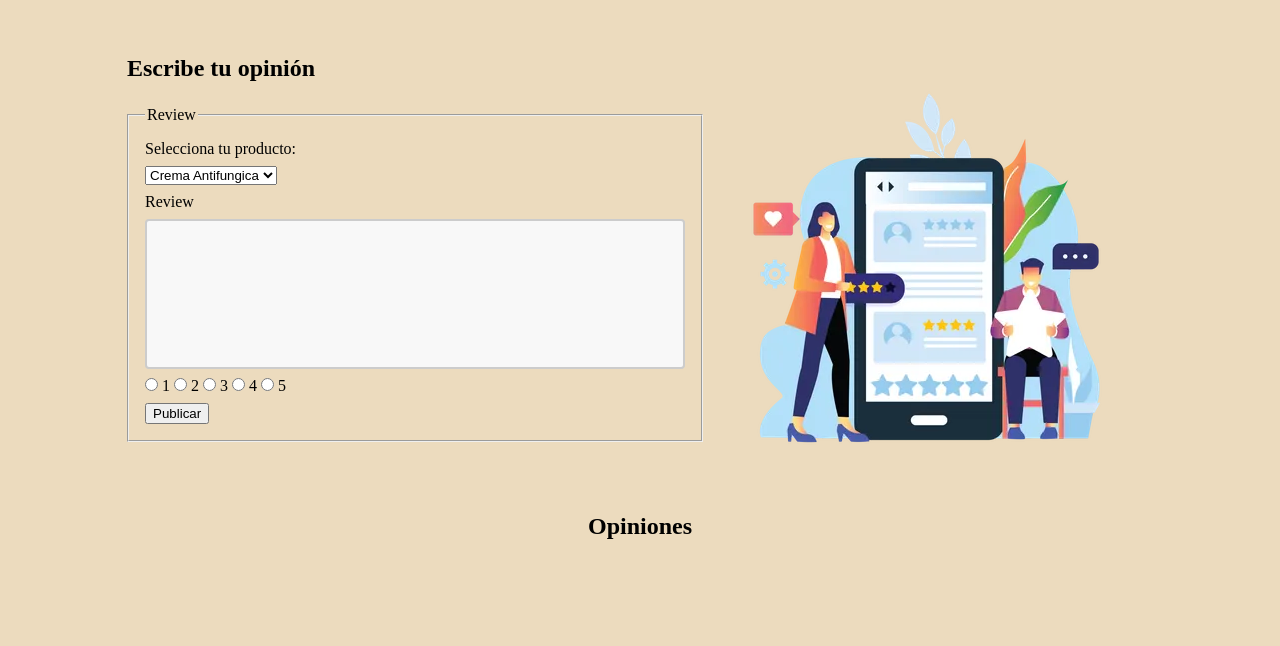
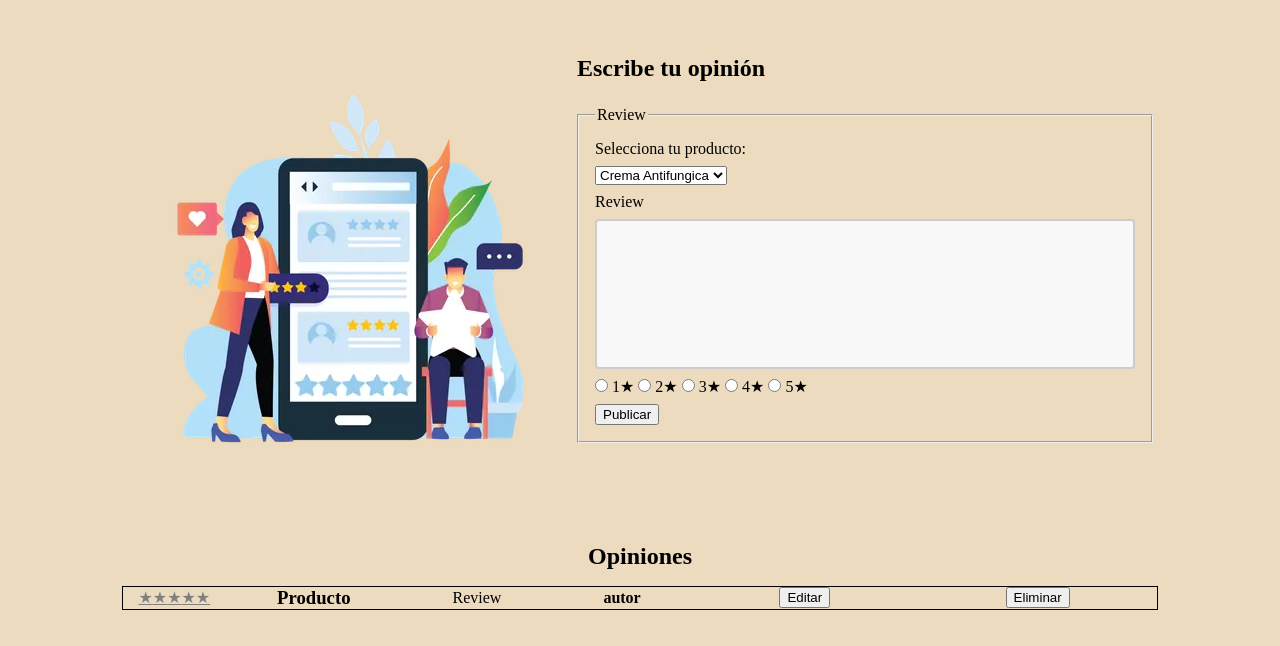
Before and after one commit to swamplord00/Project-2, a plain HTML site: page index.html in a window 1280 px wide. Shown: the part 80-726 px from the top of the page. Drawn offline with Linux system fonts and the light colour scheme.

Commit message:
structure and style for section opiniones

```diff
--- a/assets/styles/styles.css
+++ b/assets/styles/styles.css
@@ -67,3 +67,62 @@ fieldset{
     font-size: 16px;
     resize: none;
  }
+.star-rating{
+    width:10%;
+    display:flex;
+    flex-wrap: wrap;
+    justify-content: center;
+    align-items: center;
+}
+.star-rating a{
+    display:inline-block;
+    color:gray;
+
+}
+.star-rating a:hover{
+    color:yellow;
+}
+.star-rating:hover a:hover ~ a{
+    color:gray;
+}
+.reviews{
+    width: 90%;
+    display:flex;
+    flex-direction: column;
+    flex-wrap: wrap;
+    align-items: center;
+    gap:1em;
+    padding-top: 30px;
+
+}
+.opiniones{
+    width: 90%;
+
+
+
+}
+.registro{
+
+    border:1px solid black;
+
+}
+.registro {
+    display:flex;
+
+}
+ .post{
+    width:45%;
+    display:flex;
+    flex-wrap: wrap;
+    justify-content: space-around;
+    align-items: center;
+
+
+ }
+ .opciones{
+    width:45%;
+    display:flex;
+    flex-wrap: wrap;
+    justify-content: space-around;
+    align-items: center;
+ }
--- a/index.html
+++ b/index.html
@@ -21,6 +21,7 @@
     </header>
 
     <section class="newPost">
+        <img src="./assets/images/product_default.webp" alt="">
         <div class="formulario">
             <form action="">
                 <h2>Escribe tu opinión</h2>
@@ -37,15 +38,15 @@
                     <textarea name="review" id="opinion" cols="30" rows="10"></textarea>
                     <div class="radio">
                         <input type="radio" name="1str" id="1str" value="1str">
-                        <label for="1str">1</label>
+                        <label for="1str">1★</label>
                         <input type="radio" name="2str" id="2str" value="2str">
-                        <label for="1str">2</label>
+                        <label for="1str">2★</label>
                         <input type="radio" name="3str" id="3str" value="3str">
-                        <label for="1str">3</label>
+                        <label for="1str">3★</label>
                         <input type="radio" name="4str" id="4str" value="4str">
-                        <label for="1str">4</label>
+                        <label for="1str">4★</label>
                         <input type="radio" name="5str" id="5str" value="5str">
-                        <label for="1str">5</label>
+                        <label for="1str">5★</label>
                     </div>
 
                     <input type="submit" value="Publicar">
@@ -53,12 +54,30 @@
 
             </form>
         </div>
-        <img src="./assets/images/product_default.webp" alt="">
 
     </section>
     <section class="reviews">
         <h1>Opiniones</h1>
         <div class="opiniones">
+
+            <article class="registro">
+                <div class="star-rating">
+                    <a href="#">★</a>
+                    <a href="#">★</a>
+                    <a href="#">★</a>
+                    <a href="#">★</a>
+                    <a href="#">★</a>
+                </div>
+                <div class="post">
+                    <h3>Producto</h3>
+                    <p>Review</p>
+                    <h4>autor</h4>
+                </div>
+                <div class="opciones">
+                    <button>Editar</button>
+                    <button>Eliminar</button>
+                </div>
+            </article>
 
         </div>
     </section>
```
